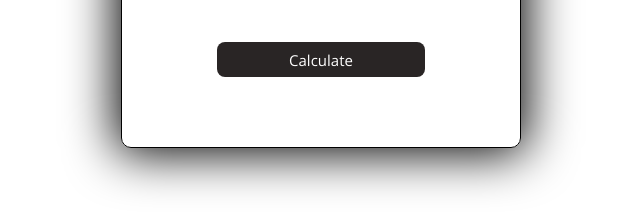
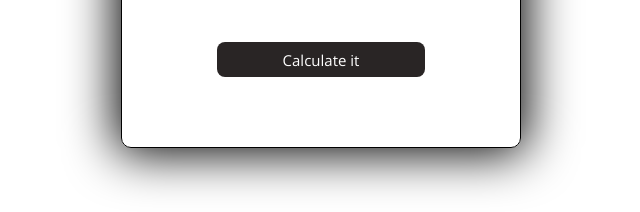
Before and after one commit to Muskan044/bmi-calculator, a plain HTML site: page index.html in a window 1280 px wide. Shown: the part 387-599 px from the top of the page, 319-959 px from the left. Drawn offline with nearby package versions, Linux system fonts and the light colour scheme.

Commit message:
update button

```diff
--- a/index.html
+++ b/index.html
@@ -16,7 +16,7 @@
         <p>Weight (kg)</p>
         <input type="number" name="" id="weight">
 
-        <button id="btn">Calculate</button>
+        <button id="btn">Calculate it</button>
 
         <div id="result"></div>
     </div>
```
